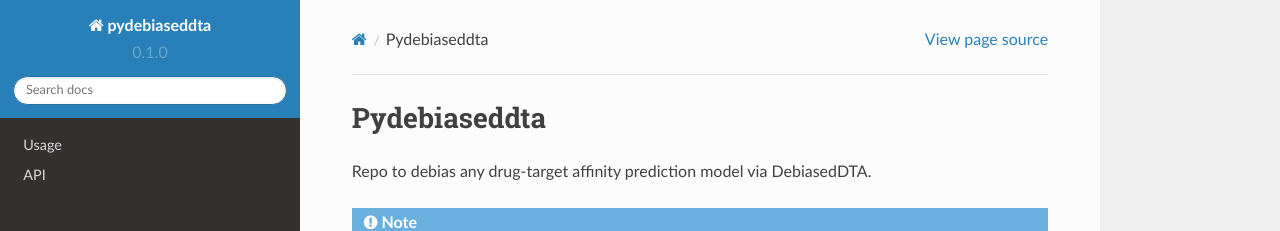
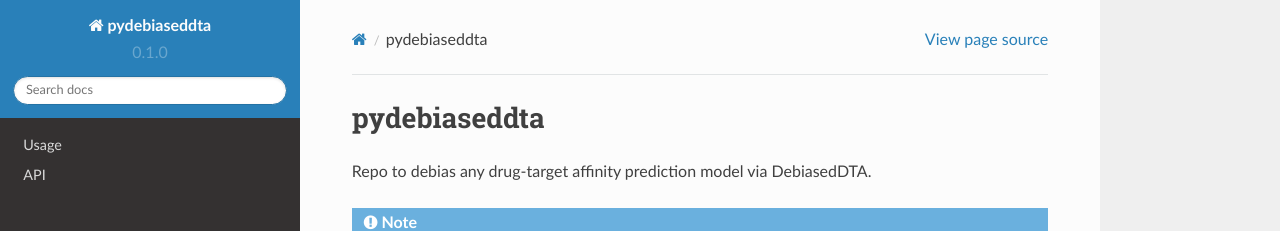
Before and after one commit to rizaozcelik/pydebiaseddta, a Sphinx documentation site: the page built from docs/source/index.rst, in a window 1280 px wide. Shown: the top 231 px of the page. Built offline with Sphinx 7.4.7 and the Read the Docs theme 2.0.0, drawn with Linux system fonts in a browser that asks for light colours; pages that are not in the unit, such as notebooks, are missing from menus.

Commit message:
added requirements.txt

```diff
--- a/docs/source/conf.py
+++ b/docs/source/conf.py
@@ -4,10 +4,7 @@
 import os
 import sys
 
-# sys.path.insert(0, os.path.abspath('../..'))
 sys.path.insert(0, os.path.abspath('../../pydebiaseddta'))
-# sys.path.insert(0, os.path.abspath('../../pydebiaseddta/pydebiaseddta'))
-# sys.path.insert(0, os.path.abspath('../pydebiaseddta'))
 
 
 project = 'pydebiaseddta'
--- a/docs/source/index.rst
+++ b/docs/source/index.rst
@@ -1,4 +1,4 @@
-Pydebiaseddta
+pydebiaseddta
 =======================================
 
 Repo to debias any drug-target affinity prediction model via DebiasedDTA.
--- /dev/null
+++ b/requirements.txt
@@ -0,0 +1,6 @@
+python==3.9.7
+numpy==1.21.2
+scikit_learn==1.1.1
+tensorflow==2.7.0
+tokenizers==0.10.3
+transformers==4.14.1
```
Also changed, not shown: .readthedocs.yml (added), 1 other file.
